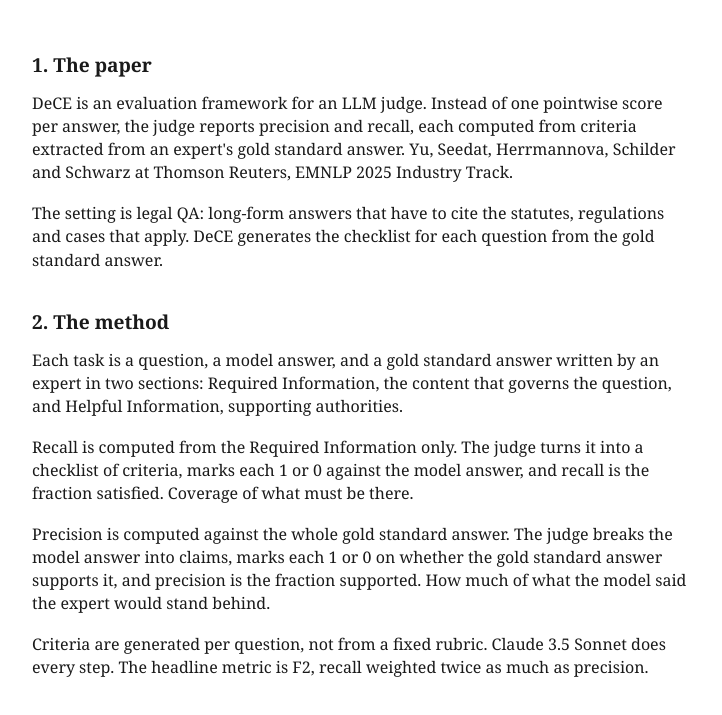
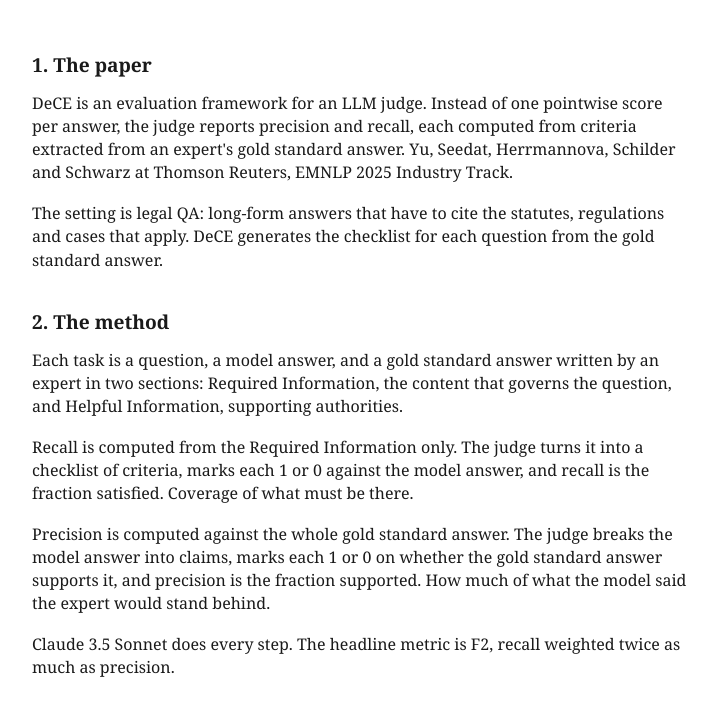
Before and after one commit to dtcolligan/dtcolligan.github.io, a plain HTML site: page posts/dece/index.html in a window 1280 px wide. Shown: the part 228-943 px from the top of the page, without its empty margins (278-1000 px from the left). Drawn offline with Linux system fonts and the light colour scheme.

Commit message:
posts: DeCE cut criteria sentence

```diff
--- a/posts/dece/index.html
+++ b/posts/dece/index.html
@@ -63,8 +63,7 @@ breaks the model answer into claims, marks each 1 or 0 on whether the gold
 standard answer supports it, and precision is the fraction supported. How
 much of what the model said the expert would stand behind.</p>
 
-<p>Criteria are generated per question, not from a fixed rubric. Claude 3.5
-Sonnet does every step. The headline metric is F2, recall weighted twice as
+<p>Claude 3.5 Sonnet does every step. The headline metric is F2, recall weighted twice as
 much as precision.</p>
 
 <h2 id="results">3. Results<a class="anchor" href="#results" aria-label="Link to this section">#</a></h2>
```
